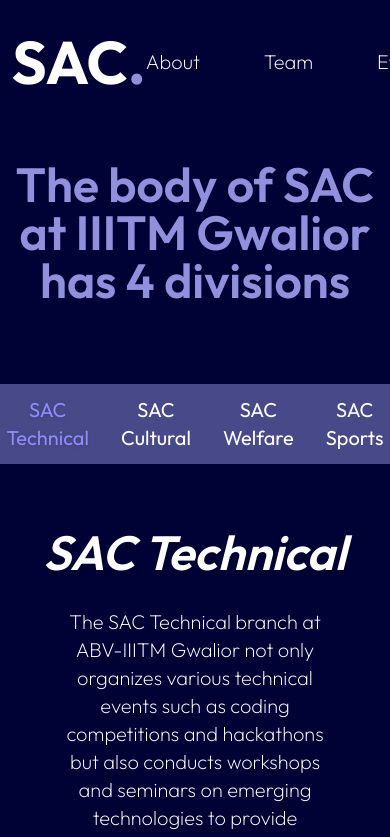
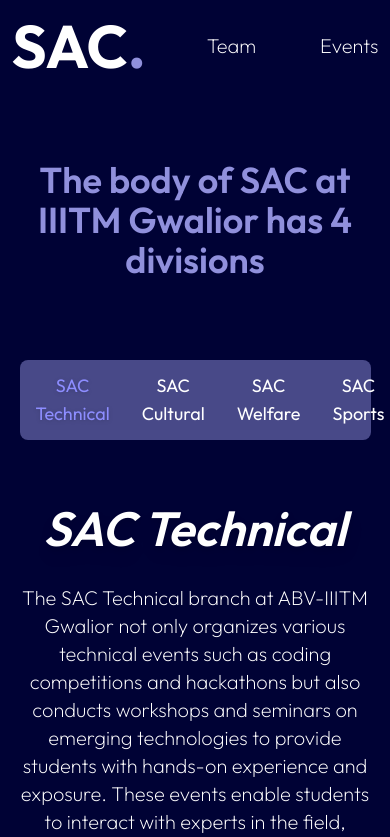
Before and after one commit to marsian83/SAC-website, a React (Vite) app: page /team in a window 390 px wide. Shown: the top 837 px of the page. Built offline with nearby package versions, Linux system fonts and the light colour scheme.

Commit message:
Working on responsive

```diff
--- a/src/common/Navbar.tsx
+++ b/src/common/Navbar.tsx
@@ -2,10 +2,6 @@
 import { Link, NavLink } from "react-router-dom";
 
 const navLinks = [
-  {
-    title: "About",
-    link: "/about",
-  },
   {
     title: "Team",
     link: "/team",
@@ -28,9 +24,9 @@
 
   return (
     <div
-      className={`fixed w-full flex flex-row justify-between pt-8 p-page z-[100] duration-500 ${
+      className={`fixed w-full flex flex-row justify-between pt-4 p-page z-[100] duration-500 ${
         navFixed
-          ? "backdrop-blur-lg pb-8 bg-black bg-opacity-30"
+          ? "backdrop-blur-lg pb-4 bg-black bg-opacity-30"
           : "pb-28 bg-transparent"
       }`}
       style={{ boxShadow: navFixed ? "0rem 0.5rem 1rem #00000083" : "" }}
--- a/src/pages/LandingPage/LandingPage.tsx
+++ b/src/pages/LandingPage/LandingPage.tsx
@@ -33,13 +33,13 @@
       <Hero />
       <section className="p-page">
         <h1 className="text-center text-5xl font-bold">Director's Note</h1>
-        <div className="flex items-center my-8 gap-x-5">
+        <div className="flex items-center mt-8 gap-x-16 mobile:flex-col">
           <img
             src="https://www.iiitm.ac.in/images/demo/teachers/1650440085_Prof.-Sri-Niwas-Singh.jpg"
             alt="SNS"
-            className="rounded-full border-2 border-gold w-48 aspect-square"
+            className="rounded-full border-2 border-gold w-60 aspect-square"
           />
-          <p className="font-light text-xl">
+          <p className="font-light text-xl mobile:text-center mobile:mt-2">
             Lorem ipsum dolor sit amet consectetur adipisicing elit. Laboriosam
             perspiciatis ipsam rerum beatae, fugiat eligendi est consectetur
             repellendus quis nobis. Doloribus ut voluptatibus temporibus
@@ -47,11 +47,11 @@
             Laboriosam perspiciatis ipsam rerum beatae, fugiat eligendi est
             consectetur repellendus quis nobis. Doloribus ut voluptatibus
             temporibus voluptatum! Lorem ipsum dolor sit amet consectetur
-            <p className="text-right p-2 italic">~ Prof. Sri Nivas Singh</p>
           </p>
         </div>
+            <p className="text-right italic text-xl mobile:mt-2">~ Prof. Sri Nivas Singh</p>
       </section>
-      <section className="p-page my-20 py-10 rounded-t-3xl bg-black">
+      <section className="p-page my-20 py-10 rounded-t-3xl">
         <h1 className="text-center font-bold text-5xl">Featured Events</h1>
         <div className="flex my-10 justify-between items-center">
           <button
--- a/src/pages/LandingPage/components/Hero.tsx
+++ b/src/pages/LandingPage/components/Hero.tsx
@@ -3,12 +3,19 @@
 function Hero() {
   return (
     <div className="flex p-page flex-col h-screen justify-center">
-      <div className="flex flex-row justify-between">
+      <div className="flex flex-row justify-between mobile:flex-col mobile:text-center">
+      <div className="widescreen:hidden">
+          <img
+            src="/monitor.svg"
+            alt="monitor"
+            className="object-cover rounded-[10vh]"
+          />
+        </div>
         <div className="flex justify-center items-start flex-col basis-1/2 ">
-          <div className="text-7xl font-extrabold">
+          <div className="text-7xl font-extrabold mobile:text-4xl">
             Student Activity Council
           </div>
-          <div className="py-2 text-xl">
+          <div className="py-2 text-xl font-light">
             Lorem ipsum dolor, sit amet consectetur adipisicing elit. Dicta,
             voluptas similique. Quae consequatur aliquam odit, perferendis
             asperiores deserunt odio reprehenderit,
@@ -22,7 +29,7 @@
             </button>
           </div>
         </div>
-        <div>
+        <div className="mobile:hidden">
           <img
             src="/monitor.svg"
             alt="monitor"
--- a/src/pages/TeamPage/TeamPage.tsx
+++ b/src/pages/TeamPage/TeamPage.tsx
@@ -27,20 +27,20 @@
       <div className="h-20" />
       {teams ? (
         <>
-          <h1 className="text-secondary py-20 text-center font-semibold text-5xl">
+          <h1 className="text-secondary py-20 text-center font-semibold text-5xl mobile:text-4xl">
             The body of SAC at IIITM Gwalior has {teams.length} divisions
           </h1>
           <div className="flex flex-col items-center">
-            <div className="bg-secondary bg-opacity-50 flex gap-x-8 px-10 py-3 rounded-lg">
+            <div className="bg-secondary bg-opacity-50 flex gap-x-8 px-10 py-3 rounded-lg mobile:w-[90%] mobile:px-4">
               {teams.map((team) => (
                 <button
                   key={team.id}
                   onClick={() => {
                     setShowingTeam(team.id);
                   }}
-                  className={`text-xl ${
+                  className={`text-xl mobile:text-lg ${
                     team.id === showingTeam
-                      ? "text-secondary drop-shadow pointer-events-none saturate-150"
+                      ? "text-secondary drop-shadow pointer-events-none saturate-150 text"
                       : ""
                   }`}
                 >
@@ -54,7 +54,7 @@
                   <h2 className="text-5xl font-semibold drop-shadow-lg italic">
                     {showingTeamData.name}
                   </h2>
-                  <p className="mt-8 text-xl text-center font-extralight px-12">
+                  <p className="mt-8 text-xl text-center font-extralight px-12 mobile:px-2">
                     {showingTeamData.description}
                   </p>
                 </div>
```
